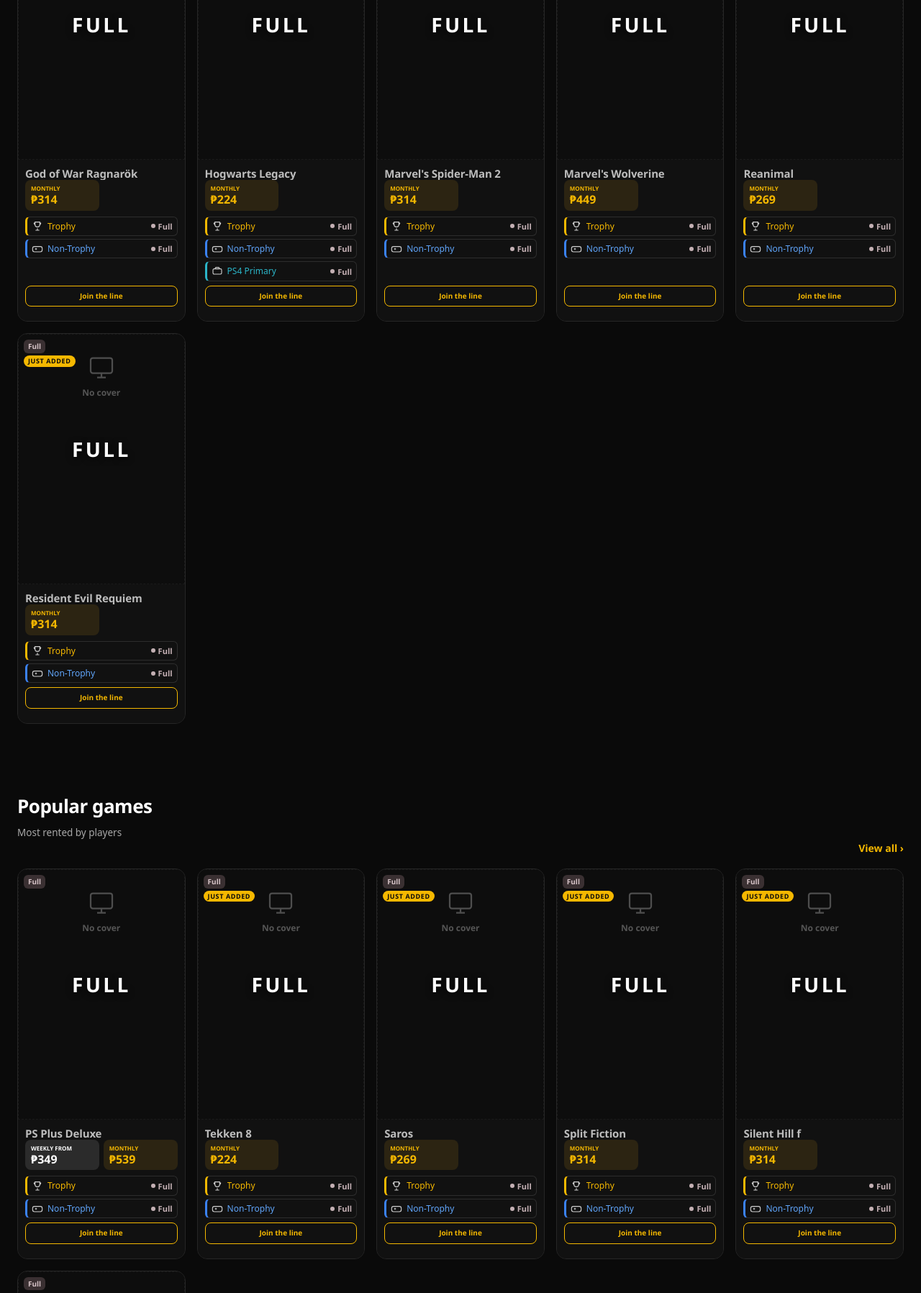
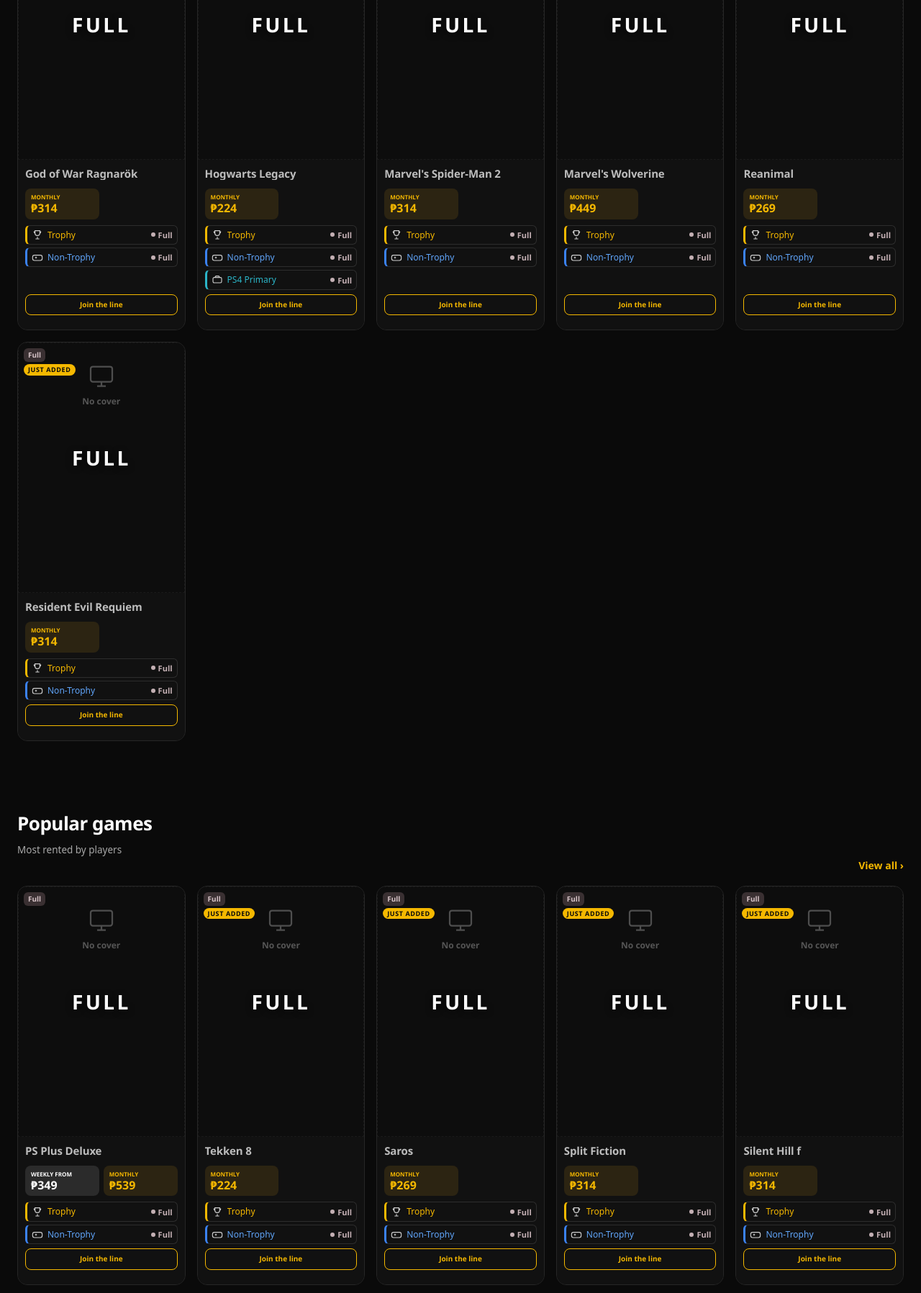
Before and after one commit to playstationhub00-dot/playstation-hub, a Node server app: page / in a window 1280 px wide. Shown: the part 880-2677 px from the top of the page at 72% size. Run offline with Node 20, Linux system fonts and the light colour scheme; data that the repository does not hold is empty; some libraries are stand-ins or nearby versions.

Commit message:
Add space between a game card's title and its price block. (#110)
The weekly and monthly prices, account rows, and buttons sit 12px below the title. The buttons stay the same distance from the bottom edge.

Co-authored-by: Cursor Agent <cursoragent@cursor.com>
Co-authored-by: playstationhub00-dot <playstationhub00-dot@users.noreply.github.com>

```diff
--- a/public/css/proposal/bridge.css
+++ b/public/css/proposal/bridge.css
@@ -850,7 +850,7 @@ body.hub .rcard .gc2-title,
 body.hub .rcard .gc2-title-muted { color: #fff; }
 body.hub .rcard .gc2-title {
   margin: 0;
-  padding: 10px 10px 0;
+  padding: 10px 10px 12px;
   font-size: 15px;
   font-weight: 800;
   line-height: 1.25;
```
